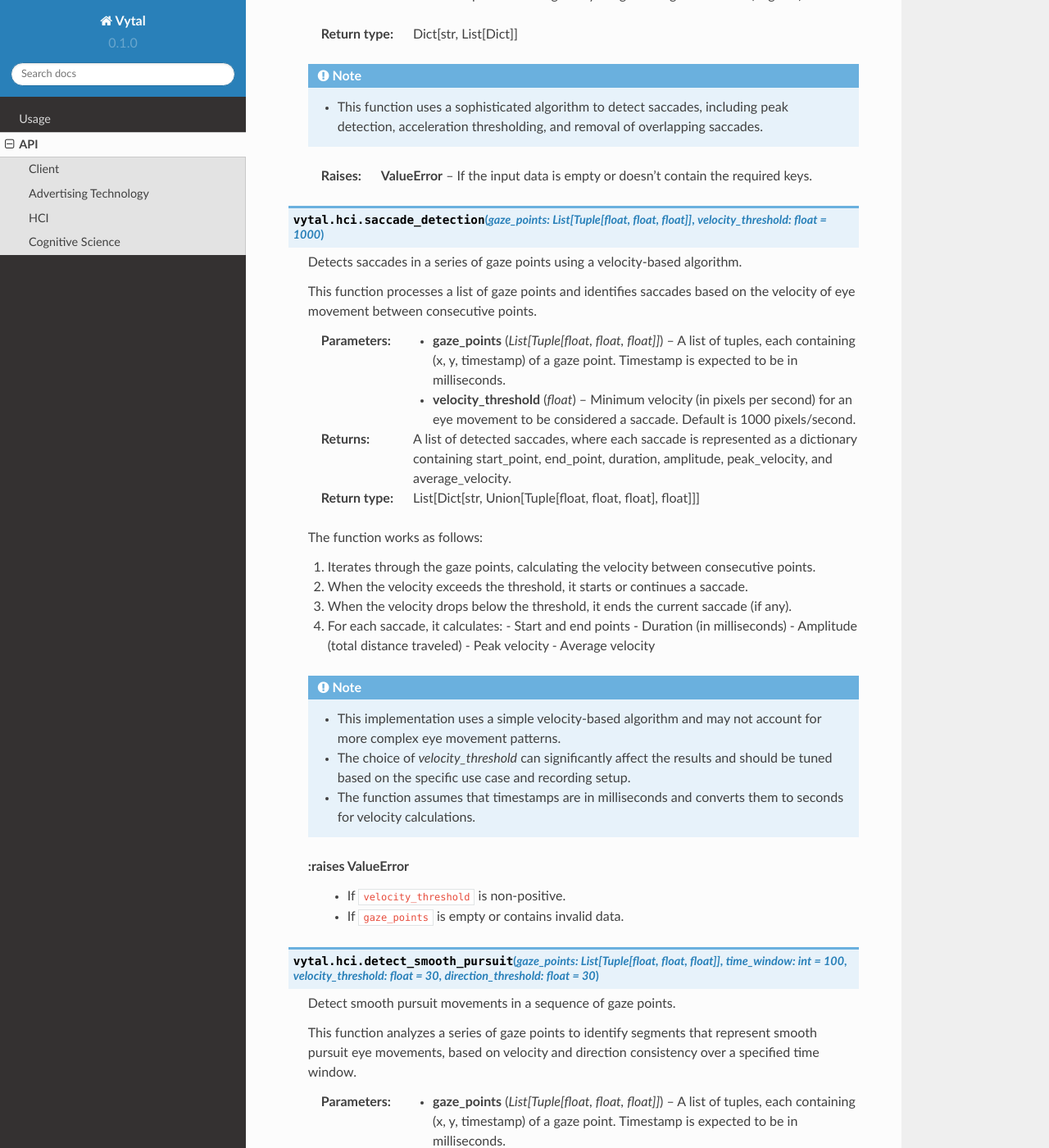
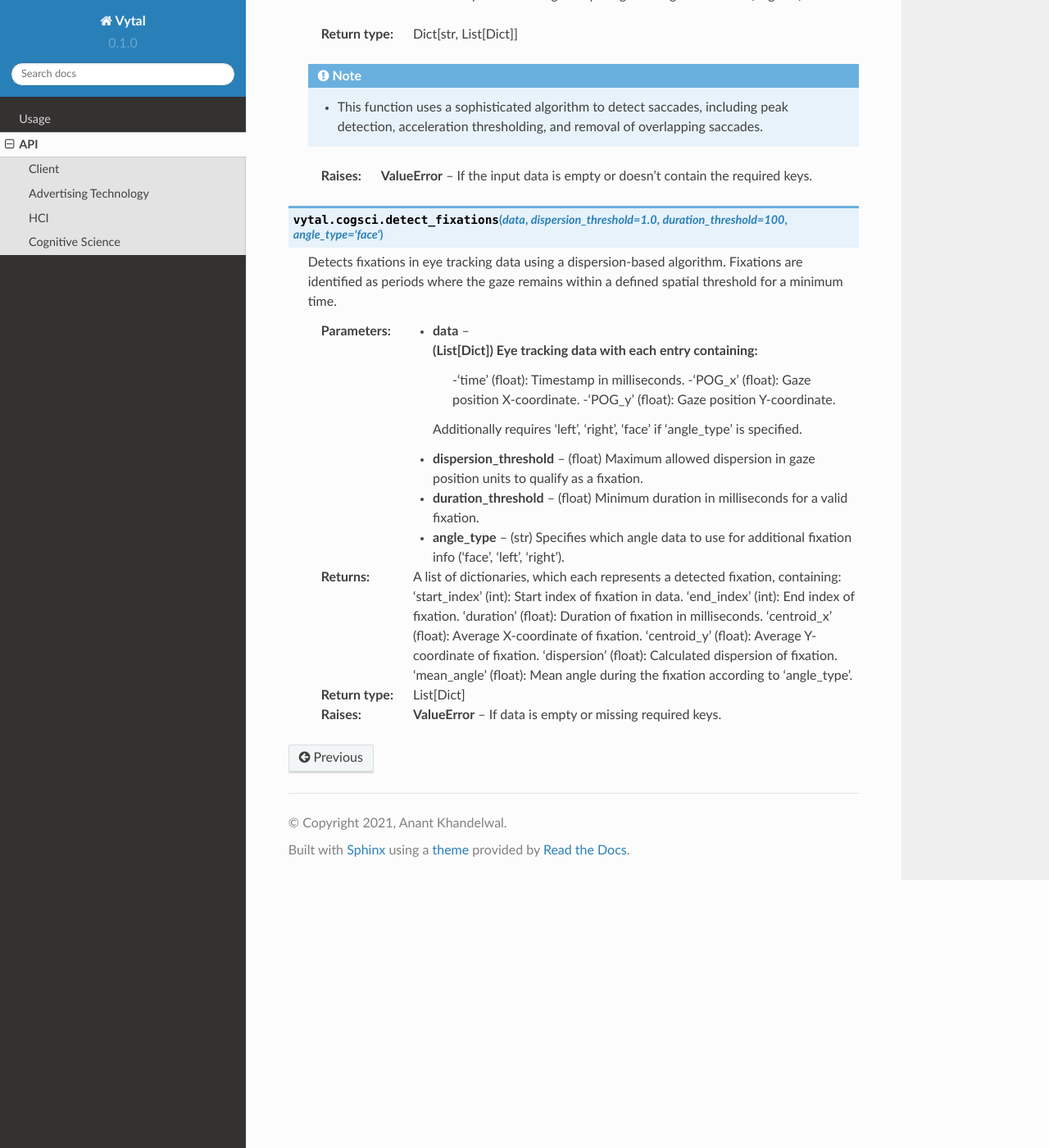
Before and after one commit to anantk2006/vytal, a Sphinx documentation site: the page built from docs/source/api.rst, in a window 1280 px wide and 1400 px high, scrolled down 11555 px. Shown: the whole window at 82% size. Built offline with Sphinx 7.4.7 and the Read the Docs theme 2.0.0, drawn with Linux system fonts in a browser that asks for light colours; some of the changed text lies outside the part shown.

Commit message:
Update api.rst

```diff
--- a/docs/source/api.rst
+++ b/docs/source/api.rst
@@ -482,7 +482,7 @@ Cognitive Science
    :param data: (List[Dict]) A list of dictionaries containing eye tracking data.
    :param sampling_rate: (float) The sampling rate of the eye tracking data in Hz.
 
-.. py:function:: detect_saccades(data: List[Dict], sampling_rate: float, velocity_threshold: float = 30, min_duration: float = 30, accel_threshold: float = 0, angle_type: str = 'face') -> Dict[str, List[Dict]]:
+.. py:function:: detect_saccades(data: List[Dict], sampling_rate: float, velocity_threshold: float = 30, min_duration: float = 30, accel_threshold: float = 0, angle_type: str = 'face') -> Dict[str, List[Dict]]
    :module: vytal.cogsci
    :noindex:
 
@@ -513,89 +513,29 @@ Cognitive Science
 
    :raises ValueError: If the input data is empty or doesn't contain the required keys.
 
-.. py:function:: saccade_detection(gaze_points: List[Tuple[float, float, float]], velocity_threshold: float=1000)
-   :module: vytal.hci
+.. py:function:: detect_fixations(data, dispersion_threshold=1.0, duration_threshold=100, angle_type='face')
+   :module: vytal.cogsci
    :noindex:
 
-   Detects saccades in a series of gaze points using a velocity-based algorithm.
+   Detects fixations in eye tracking data using a dispersion-based algorithm. Fixations are identified as periods where the gaze remains within a defined spatial threshold for a minimum time.
 
-   This function processes a list of gaze points and identifies saccades based on the velocity
-   of eye movement between consecutive points.
+   :param data: (List[Dict]) Eye tracking data with each entry containing:
+            -'time' (float): Timestamp in milliseconds.
+            -'POG_x' (float): Gaze position X-coordinate.
+            -'POG_y' (float): Gaze position Y-coordinate.
+      Additionally requires 'left', 'right', 'face' if 'angle_type' is specified.
+   :param dispersion_threshold: (float) Maximum allowed dispersion in gaze position units to qualify as a fixation.
+   :param duration_threshold: (float) Minimum duration in milliseconds for a valid fixation.
+   :param angle_type: (str) Specifies which angle data to use for additional fixation info ('face', 'left', 'right').
 
-   :param gaze_points: A list of tuples, each containing (x, y, timestamp) of a gaze point.
-                       Timestamp is expected to be in milliseconds.
-   :type gaze_points: List[Tuple[float, float, float]]
-   :param velocity_threshold: Minimum velocity (in pixels per second) for an eye movement
-                              to be considered a saccade. Default is 1000 pixels/second.
-   :type velocity_threshold: float
+   :return: A list of dictionaries, which each represents a detected fixation, containing:
+            'start_index' (int): Start index of fixation in data.
+            'end_index' (int): End index of fixation.
+            'duration' (float): Duration of fixation in milliseconds.
+            'centroid_x' (float): Average X-coordinate of fixation.
+            'centroid_y' (float): Average Y-coordinate of fixation.
+            'dispersion' (float): Calculated dispersion of fixation.
+            'mean_angle' (float): Mean angle during the fixation according to 'angle_type'.
+   :rtype: List[Dict]
 
-   :return: A list of detected saccades, where each saccade is represented as a dictionary
-            containing start_point, end_point, duration, amplitude, peak_velocity, and average_velocity.
-   :rtype: List[Dict[str, Union[Tuple[float, float, float], float]]]
-
-   The function works as follows:
-
-   1. Iterates through the gaze points, calculating the velocity between consecutive points.
-   2. When the velocity exceeds the threshold, it starts or continues a saccade.
-   3. When the velocity drops below the threshold, it ends the current saccade (if any).
-   4. For each saccade, it calculates:
-      - Start and end points
-      - Duration (in milliseconds)
-      - Amplitude (total distance traveled)
-      - Peak velocity
-      - Average velocity
-
-   .. note::
-      - This implementation uses a simple velocity-based algorithm and may not account for more complex eye movement patterns.
-      - The choice of `velocity_threshold` can significantly affect the results and should be tuned based on the specific use case and recording setup.
-      - The function assumes that timestamps are in milliseconds and converts them to seconds for velocity calculations.
-
-   :raises ValueError
-      - If ``velocity_threshold`` is non-positive.
-      - If ``gaze_points`` is empty or contains invalid data.
-
-.. py:function:: detect_smooth_pursuit(gaze_points: List[Tuple[float, float, float]], time_window: int=100, velocity_threshold: float=30, direction_threshold: float=30)
-   :module: vytal.hci
-   :noindex:
-
-   Detect smooth pursuit movements in a sequence of gaze points.
-
-   This function analyzes a series of gaze points to identify segments that represent smooth pursuit eye movements,
-   based on velocity and direction consistency over a specified time window.
-
-   :param gaze_points: A list of tuples, each containing (x, y, timestamp) of a gaze point.
-                       Timestamp is expected to be in milliseconds.
-   :type gaze_points: List[Tuple[float, float, float]]
-   :param time_window: Minimum duration (in milliseconds) for a segment to be considered smooth pursuit.
-                       Default is 100 ms.
-   :type time_window: int
-   :param velocity_threshold: Maximum velocity (in pixels per second) for an eye movement
-                              to be considered smooth pursuit. Default is 30 pixels/second.
-   :type velocity_threshold: float
-   :param direction_threshold: Maximum change in direction (in degrees) allowed between consecutive
-                               gaze points to be considered part of the same smooth pursuit.
-                               Default is 30 degrees.
-   :type direction_threshold: float
-
-   :return: A list of detected smooth pursuit segments, where each segment is represented
-            as a tuple containing (start_index, end_index, duration).
-   :rtype: List[Tuple[int, int, float]]
-
-   The function works as follows:
-
-   1. Iterates through the gaze points, calculating velocity and direction between consecutive points.
-   2. Identifies continuous segments where:
-      - The velocity remains below the `velocity_threshold`
-      - The change in direction remains below the `direction_threshold`
-      - The duration of the segment is at least `time_window`
-   3. Records each qualifying segment as a smooth pursuit movement.
-
-   .. note::
-      - This implementation uses a simple algorithm based on velocity and direction consistency.
-      - The choice of `velocity_threshold`, `direction_threshold`, and `time_window` can significantly
-        affect the results and should be tuned based on the specific use case and recording setup.
-      - The function assumes that timestamps in `gaze_points` are in milliseconds.
-
-   :raises ValueError:
-      - If ``time_window``, ``velocity_threshold``, or ``direction_threshold`` is non-positive.
-      - If ``gaze_points`` is empty or contains invalid data.
+   :raises ValueError: If data is empty or missing required keys.
```
